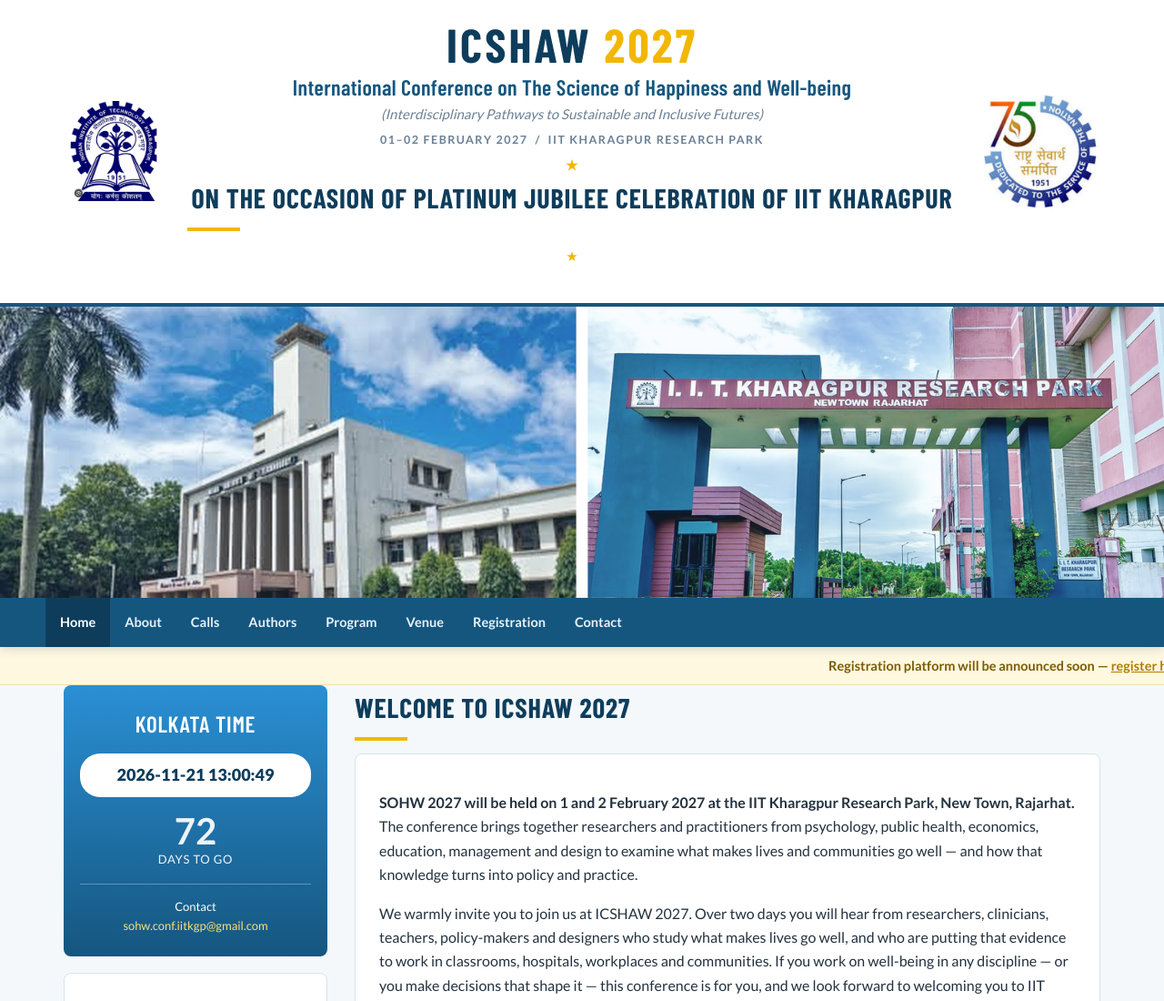
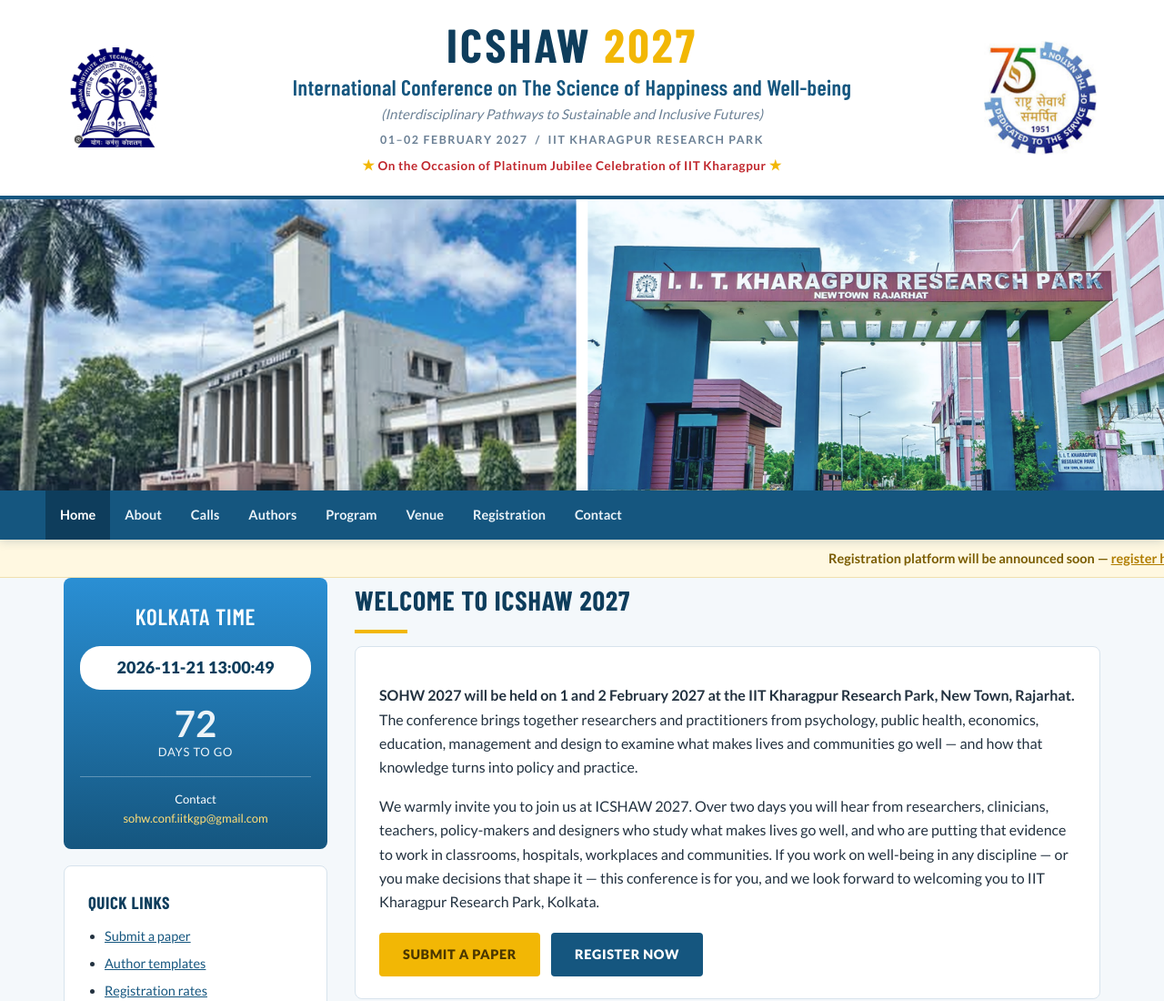
Before and after one commit to sohw2027/sohw2027.github.io, a plain HTML site: page index.html in a window 1280 px wide. Shown: the top 1100 px of the page at 91% size. Drawn offline with nearby package versions, Linux system fonts and the light colour scheme.

Commit message:
Update index.html

```diff
--- a/index.html
+++ b/index.html
@@ -158,7 +158,7 @@ footer a{color:#ffdd77;text-decoration:none}
       <p class="conf-sub">(Interdisciplinary Pathways to Sustainable and Inclusive Futures)</p>
       <p class="meta">01–02 February 2027 &nbsp;/&nbsp; IIT Kharagpur Research Park<br>
         <span class="jubilee"><span class="star">&#9733;</span>
-          <h2> On the Occasion of Platinum Jubilee Celebration of IIT Kharagpur </h2>
+          On the Occasion of Platinum Jubilee Celebration of IIT Kharagpur
         <span class="star">&#9733;</span></span></p>
 
     </div>
```
